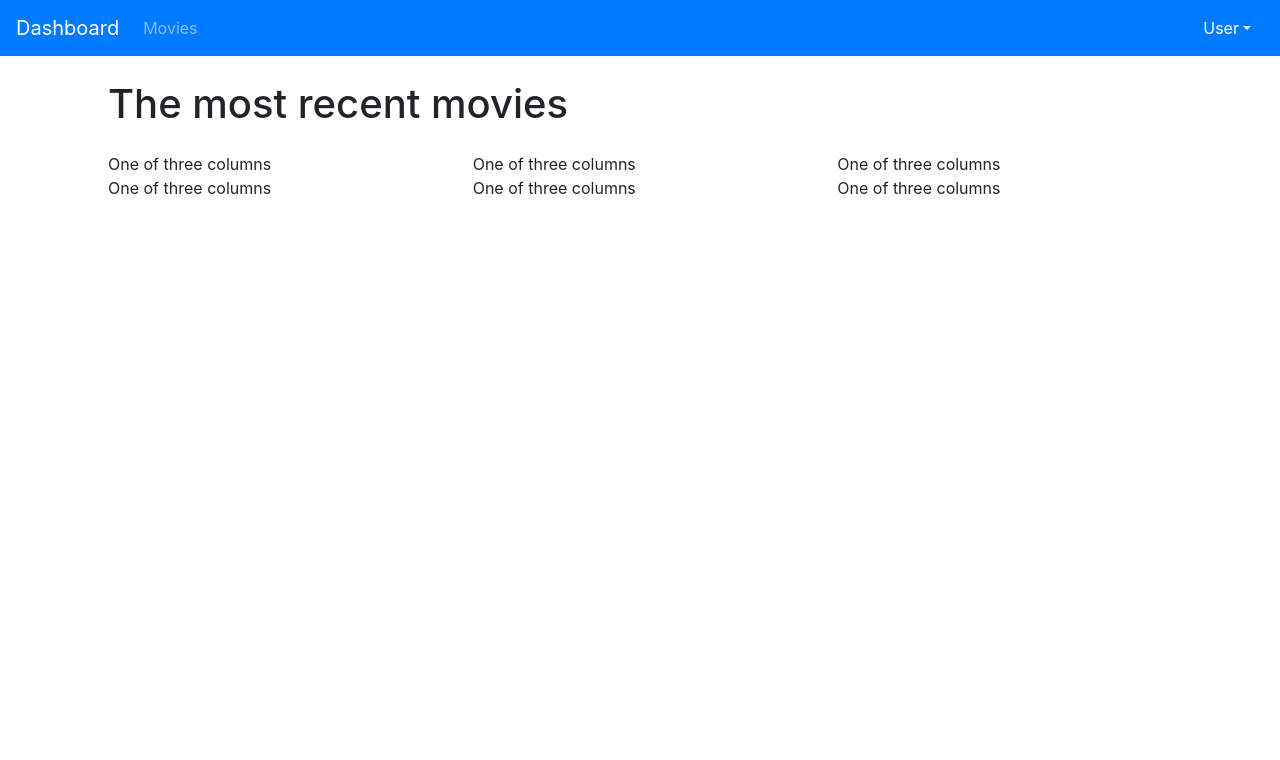
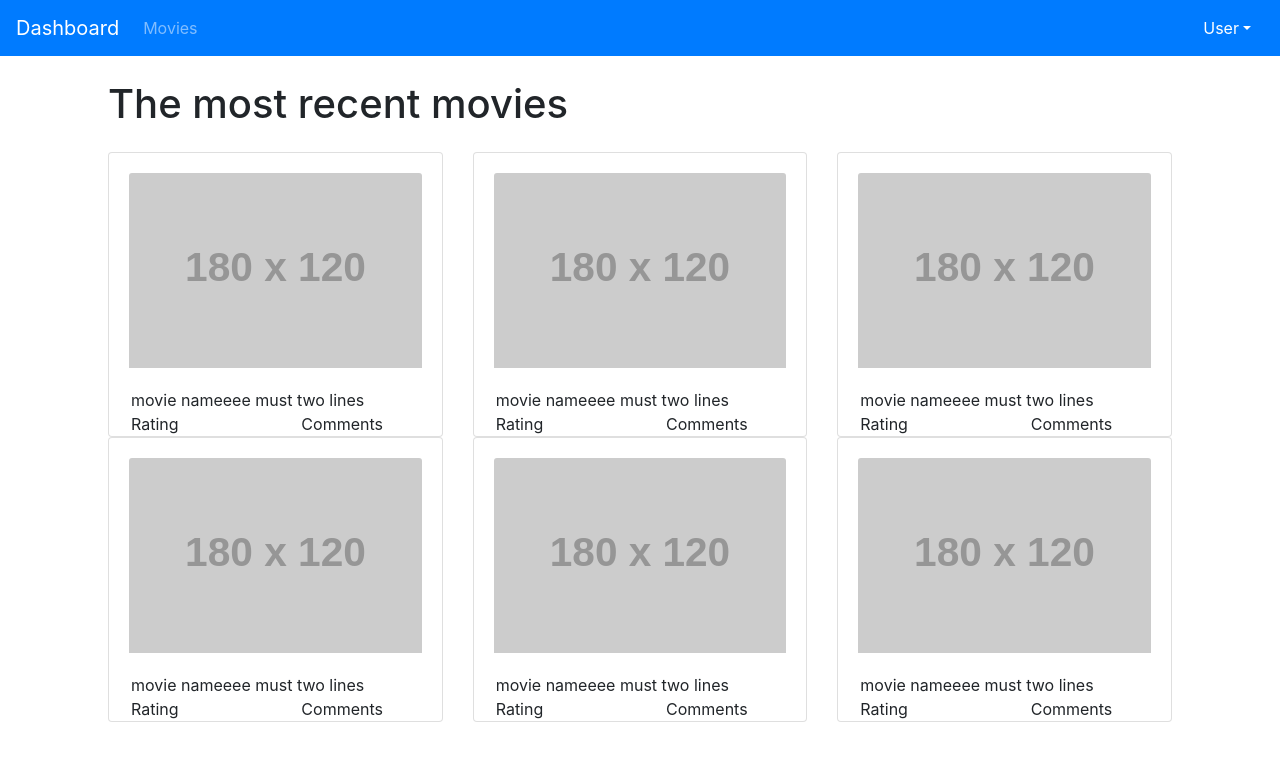
Before and after one commit to tomisicm/movie_rating_app_v3, a React app: page /dashboard in a window 1280 px wide. Shown: the top 760 px of the page. Built offline with nearby package versions, Linux system fonts and the light colour scheme.

Commit message:
ItemPanelCard

```diff
--- /dev/null
+++ b/src/components/ItemPanelCard.jsx
@@ -0,0 +1,30 @@
+import React, { Component } from "react"
+
+class ItemCard extends Component {
+  state = {
+    src: "http://placehold.jp/180x120.png"
+  }
+
+  render() {
+    return (
+      <div class="card">
+        <div class="card-body">
+          <img
+            className="card-img-top img-fluid"
+            src={this.state.src}
+            alt="movieImg"
+          />
+        </div>
+        <div style={{ marginLeft: "22px" }} className="item-rating m*-2 p*-2">
+          <span className="card-text">movie nameeee must two lines</span>
+          <div class="row">
+            <div class="col-sm">Rating</div>
+            <div class="col-sm">Comments</div>
+          </div>
+        </div>
+      </div>
+    )
+  }
+}
+
+export default ItemCard
--- a/src/views/Dashboard.jsx
+++ b/src/views/Dashboard.jsx
@@ -1,4 +1,6 @@
 import React, { Component } from "react"
+
+import ItemPanelCard from "../components/ItemPanelCard"
 
 class Dashboard extends Component {
   state = {}
@@ -9,14 +11,26 @@ class Dashboard extends Component {
           <h1 className="my-4">The most recent movies</h1>
           <div className="movie-panel">
             <div class="row">
-              <div class="col-sm">One of three columns</div>
-              <div class="col-sm">One of three columns</div>
-              <div class="col-sm">One of three columns</div>
+              <div class="col-sm">
+                <ItemPanelCard />
+              </div>
+              <div class="col-sm">
+                <ItemPanelCard />
+              </div>
+              <div class="col-sm">
+                <ItemPanelCard />
+              </div>
             </div>
             <div class="row">
-              <div class="col-sm">One of three columns</div>
-              <div class="col-sm">One of three columns</div>
-              <div class="col-sm">One of three columns</div>
+              <div class="col-sm">
+                <ItemPanelCard />
+              </div>
+              <div class="col-sm">
+                <ItemPanelCard />
+              </div>
+              <div class="col-sm">
+                <ItemPanelCard />
+              </div>
             </div>
           </div>
         </div>
```
